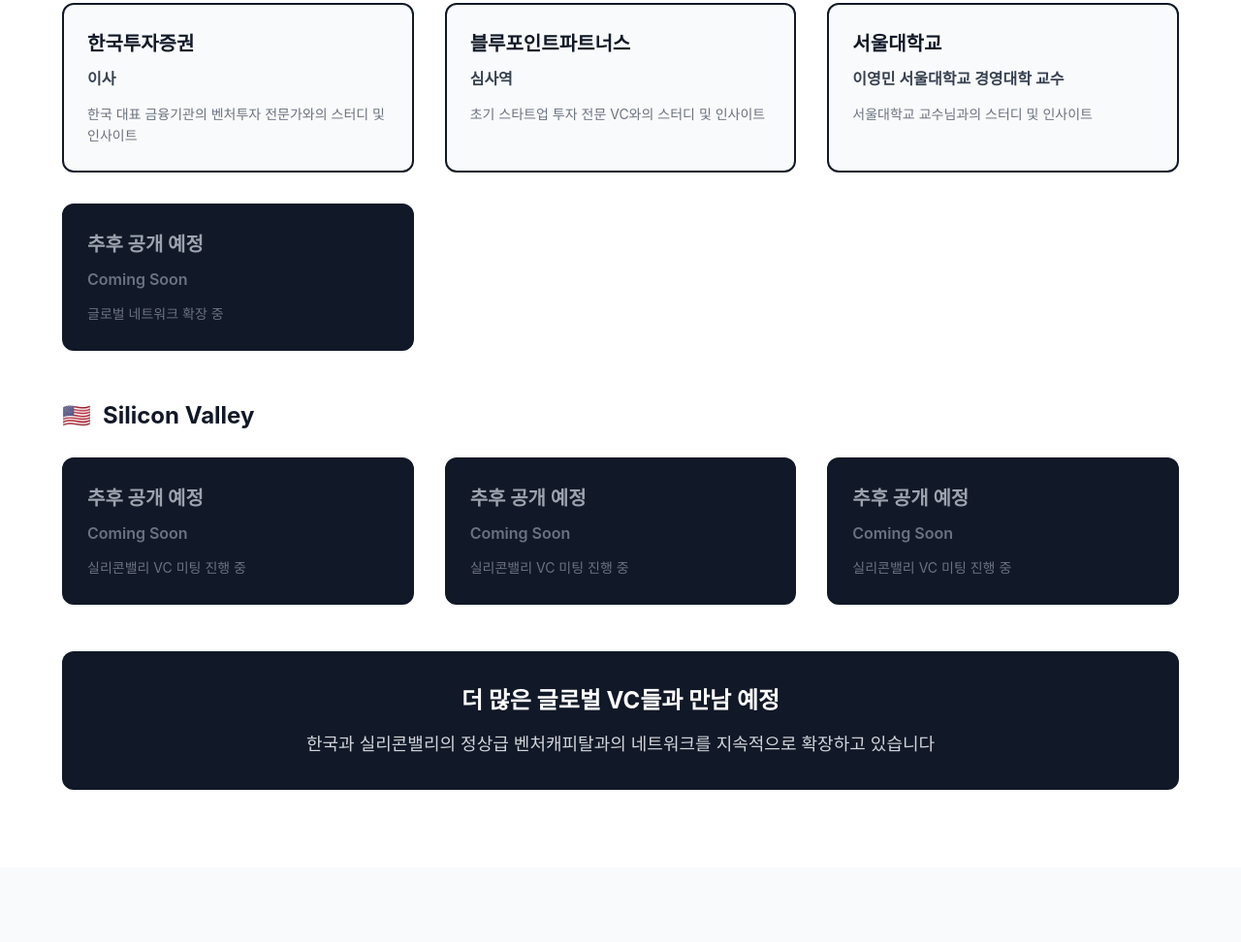
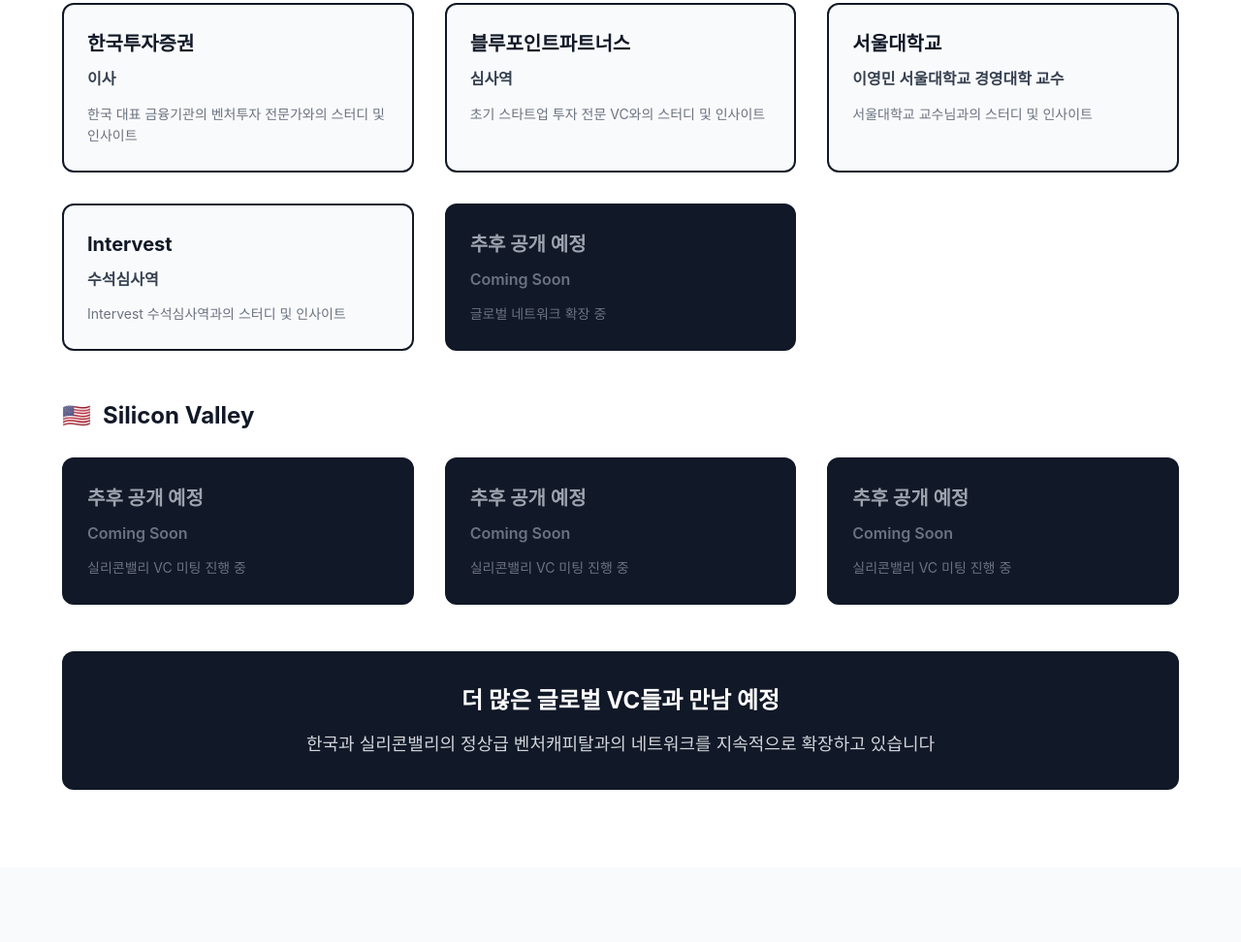
Before and after one commit to hyunsoo3318-oss/SNUVC_venture_consulting, a plain HTML site: page index.html in a window 1280 px wide. Shown: the part 1376-2348 px from the top of the page at 97% size. Drawn offline with Linux system fonts and the light colour scheme.

Commit message:
intervest

```diff
--- a/index.html
+++ b/index.html
@@ -622,6 +622,11 @@
                         <p class="position">이영민 서울대학교 경영대학 교수</p>
                         <p class="description">서울대학교 교수님과의 스터디 및 인사이트</p>
                     </div>
+                    <div class="investor-card">
+                        <h4>Intervest</h4>
+                        <p class="position">수석심사역</p>
+                        <p class="description">Intervest 수석심사역과의 스터디 및 인사이트</p>
+                    </div>
                     <div class="investor-card investor-card-coming">
                         <h4>추후 공개 예정</h4>
                         <p class="position">Coming Soon</p>
```
